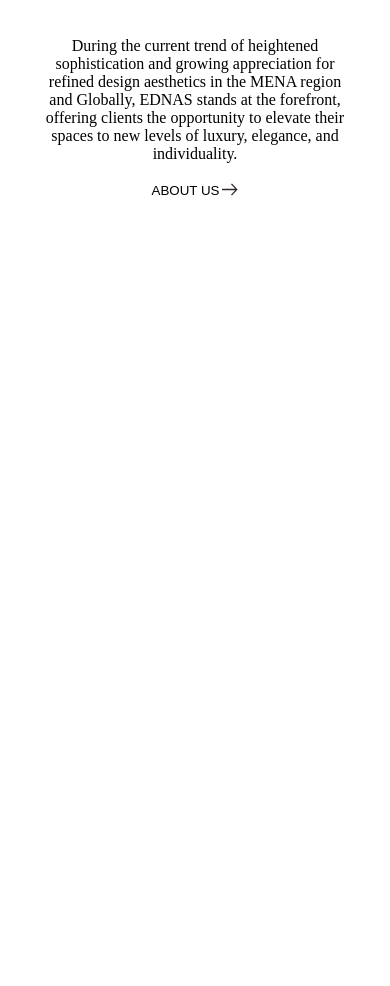
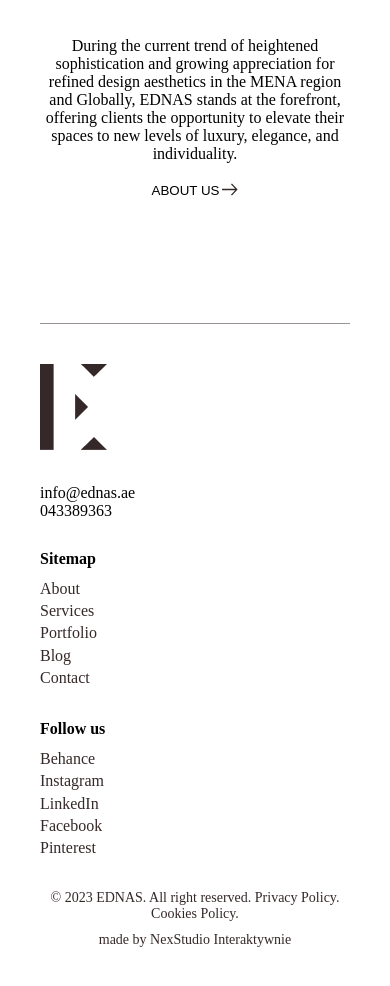
Before and after one commit to Maty2002v2/EDNAS, a plain HTML site: page index.html in a window 390 px wide. Shown: the part 1095-2081 px from the top of the page. Before the commit the page ends 1333 px from the top, so only its background shows below. Drawn offline with Linux system fonts and the light colour scheme.

Commit message:
Create footer section

```diff
--- /dev/null
+++ b/assets/css/footer.css
@@ -0,0 +1,94 @@
+.footer {
+    display: grid;
+    grid-template-columns: 1fr 1fr;
+    margin: 85px 40px 61px 40px;
+    padding-top: 40px;
+    border-top: 1px solid #35282880;
+}
+
+.footer__contact {
+    margin: 40px 0px 0px 0px;
+}
+
+.footer__col {
+    display: grid;
+    grid-template-columns: 1fr 1fr;
+}
+
+.footer__col--full {
+    grid-column: 1/3;
+}
+
+.footer__links-title {
+    margin: 0px 0px 20px 0px;
+}
+
+.footer__links-group {
+    list-style: none;
+    margin: 0px;
+    padding: 0px;
+    font-size: 16px;
+}
+
+.footer__link {
+    color: #352828;
+    text-decoration: none;
+    line-height: 22.4px;
+}
+
+.footer__policy {
+    display: flex;
+    justify-content: space-between;
+    margin-top: 83px;
+    color: #352828;
+    font-size: 14px;
+}
+
+.footer__policy-p {
+    margin: 0px;
+}
+
+@media (max-width: 768px) {
+    .footer__policy {
+        flex-direction: column;
+        gap: 10px;
+        align-items: center;
+        margin-top: 30px;
+    }
+
+    .footer__policy-p {
+        text-align: center;
+    }
+}
+
+@media (max-width: 576px) {
+    .footer {
+        display: flex;
+        flex-direction: column;
+    }
+
+    .footer__col {
+        grid-template-columns: 1fr;
+    }
+
+    .footer__logo {
+        margin: 0px auto;
+    }
+
+    .footer__contact {
+        margin-top: 30px;
+    }
+
+    .footer__links-wrapper:nth-child(1) {
+        margin-top: 30px;
+    }
+
+    .footer__links-wrapper:nth-child(2) {
+        margin-top: 30px;
+    }
+
+    .footer__links-title {
+        margin-bottom: 10px;
+        font-weight: 600;
+    }
+}
--- a/assets/css/main.css
+++ b/assets/css/main.css
@@ -1,6 +1,7 @@
 @import './navigation.css';
 @import './miniSlider.css';
 @import './videoBox.css';
+@import './footer.css';
 @import './components/moveButton.css';
 
 html, body {
--- a/index.html
+++ b/index.html
@@ -9,6 +9,7 @@
     <title>EDANS</title>
 </head>
 <body>
+    <!-- navigation section -->
     <header class="wrapper">
         <nav class="navgation">
             <ul class="navgation__wrapper">
@@ -33,6 +34,7 @@
         </nav>
     </header>
 
+    <!-- mini slider section -->
     <section class="mini-slider wrapper">
         <div class="mini-slider__logo-wrapper">
             <img
@@ -87,6 +89,7 @@
         </div>
     </section>
 
+    <!-- video section -->
     <section class="video-presentation wrapper">
         <div class="video-presentation__video-box">
             <img
@@ -136,5 +139,69 @@
             </button>
         </div>
     </section>
+
+    <!-- footer section -->
+    <footer class="footer">
+        <div class="footer__col">
+            <div class="footer__contact-wrapper">
+                <img
+                    src="./assets/images/contactLogo.png"
+                    alt="logo"
+                    height="86"
+                    width="67"
+                    class="footer__logo"
+                />
+                <p class="footer__contact">info@ednas.ae <br/> 043389363</p>
+            </div>
+        </div>
+        <div class="footer__col">
+            <div class="footer__links-wrapper">
+                <p class="footer__links-title">Sitemap</p>
+
+                <ul class="footer__links-group">
+                    <li>
+                        <a href="#" class="footer__link">About</a>
+                    </li>
+                    <li>
+                        <a href="#" class="footer__link">Services</a>
+                    </li>
+                    <li>
+                        <a href="#" class="footer__link">Portfolio</a>
+                    </li>
+                    <li>
+                        <a href="#" class="footer__link">Blog</a>
+                    </li>
+                    <li>
+                        <a href="#" class="footer__link">Contact</a>
+                    </li>
+                </ul>
+            </div>
+            <div class="footer__links-wrapper">
+                <p class="footer__links-title">Follow us</p>
+
+                <ul class="footer__links-group">
+                    <li>
+                        <a href="#" class="footer__link">Behance</a>
+                    </li>
+                    <li>
+                        <a href="#" class="footer__link">Instagram</a>
+                    </li>
+                    <li>
+                        <a href="#" class="footer__link">LinkedIn</a>
+                    </li>
+                    <li>
+                        <a href="#" class="footer__link">Facebook</a>
+                    </li>
+                    <li>
+                        <a href="#" class="footer__link">Pinterest</a>
+                    </li>
+                </ul>
+            </div>
+        </div>
+        <div class="footer__col--full footer__policy">
+            <p class="footer__policy-p">© 2023 EDNAS. All right reserved. Privacy Policy. Cookies Policy.</p>
+            <p class="footer__policy-p">made by NexStudio Interaktywnie</p>
+        </div>
+    </footer>
 </body>
 </html>
```
